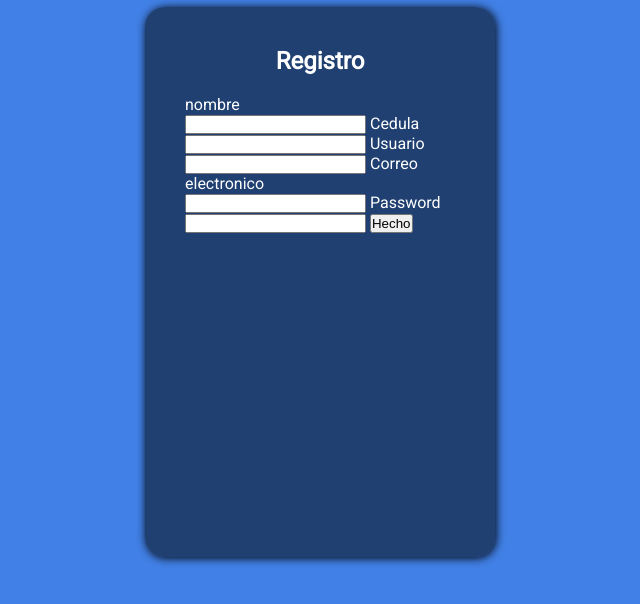
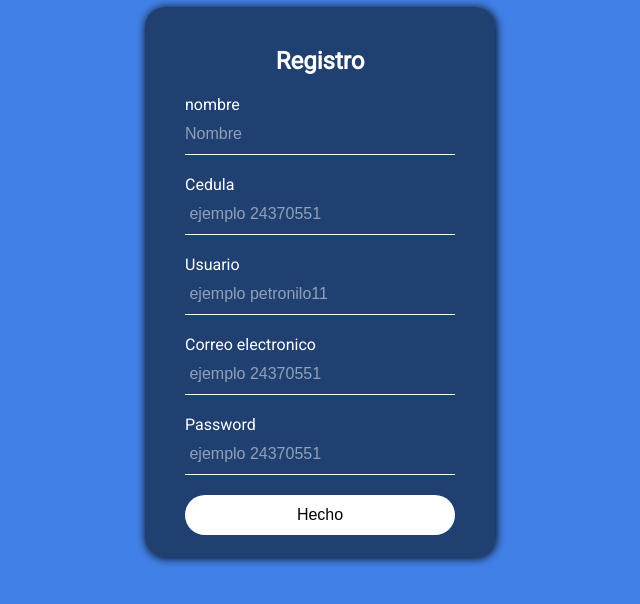
Before and after one commit to cesardaval/ProyectoFinal, a Flask app: page /registro in a window 1280 px wide. Shown: the part 62-666 px from the top of the page, without its empty margins (320-960 px from the left). Run offline with Flask 2, Linux system fonts and the light colour scheme.

Commit message:
ya arreglamos lo visual2

```diff
--- a/config.py
+++ b/config.py
@@ -10,6 +10,6 @@
     DEBUG = True
     PORT = 7000
     #SQLALCHEMY_DATABASE_URI = 'mysql+pymysql://root:proquinteroXDXD@localhost/Prueba3'
-    SQLALCHEMY_DATABASE_URI = 'mysql+pymysql://cesardaval:proquinteroXDXD@cesardaval.mysql.pythonanywhere-services.com/cesardaval$Prueba3'
-    #SQLALCHEMY_DATABASE_URI = 'sqlite:///databases/Prueba3.db'
+    #SQLALCHEMY_DATABASE_URI = 'mysql+pymysql://cesardaval:proquinteroXDXD@cesardaval.mysql.pythonanywhere-services.com/cesardaval$Prueba3'
+    SQLALCHEMY_DATABASE_URI = 'sqlite:///databases/Prueba3.db'
     SQLALCHEMY_TRACK_MODIFICATIONS = False
--- a/static/css/registro.css
+++ b/static/css/registro.css
@@ -47,7 +47,7 @@
 
 }
 
-.loginBoxa
+.registrobox
 {
 position:absolute;
 /*top:50%;
@@ -115,14 +115,18 @@
 font-weight:bold;
 color:#fff;
 }*/
-.loginBox input
+.loginBox input,
+.registrobox input
 {
 width:100%;
 margin-bottom:20px;
 }
 .loginBox input[type="text"],
 .loginBox input[type="password"],
-.loginBox input[type="email"]
+.loginBox input[type="email"],
+.registrobox input[type="text"],
+.registrobox input[type="password"],
+.registrobox input[type="email"]
 {
 	border:none;
 	border-bottom:1px solid #fff;
@@ -136,7 +140,8 @@
 {
 	color:rgba(255,255,255,.5);
 }
-.loginBox input[type="submit"]{
+.loginBox input[type="submit"],
+.registrobox input[type="submit"]{
 	border:none;
 	outline:none;
 	height:40px;
@@ -146,7 +151,8 @@
 	cursor:pointer;
 	border-radius:20px;
 }
-.loginBox input[type="submit"]:hover{
+.loginBox input[type="submit"]:hover,
+.registrobox input[type="submit"]:hover{
 	background:#C1C1C1;
 	color:#262626;
 }
@@ -162,7 +168,7 @@
 
 @media screen and (max-width: 768px){
 	.loginBox,
-	.loginBoxa{
+	.registrobox{
 		margin-top:50%;
 	}
 }
--- a/templates/loggin.html
+++ b/templates/loggin.html
@@ -21,7 +21,6 @@
 			{%endwith%}
 			{% block content %}
 			{% endblock %}
-
 			<header class="header">
 				<div class="elogo">
 					<img src="{{url_for('static', filename='images/escudoh.png')}}" class="logo">
--- a/templates/registro.html
+++ b/templates/registro.html
@@ -18,7 +18,7 @@
 				Escuela Técnica Comercial Robinsoniana "Hermágoras Chávez"
 			</div>
 		</header>
-		<div class="loginBoxa">
+		<div class="registrobox">
 			<h2>Registro</h2>
 			<form method="POST">
 				{{imprime_formulario(forms.nombre, placeholder='Nombre')}}
```
Lines whose indentation alone changed are shown as unchanged.
